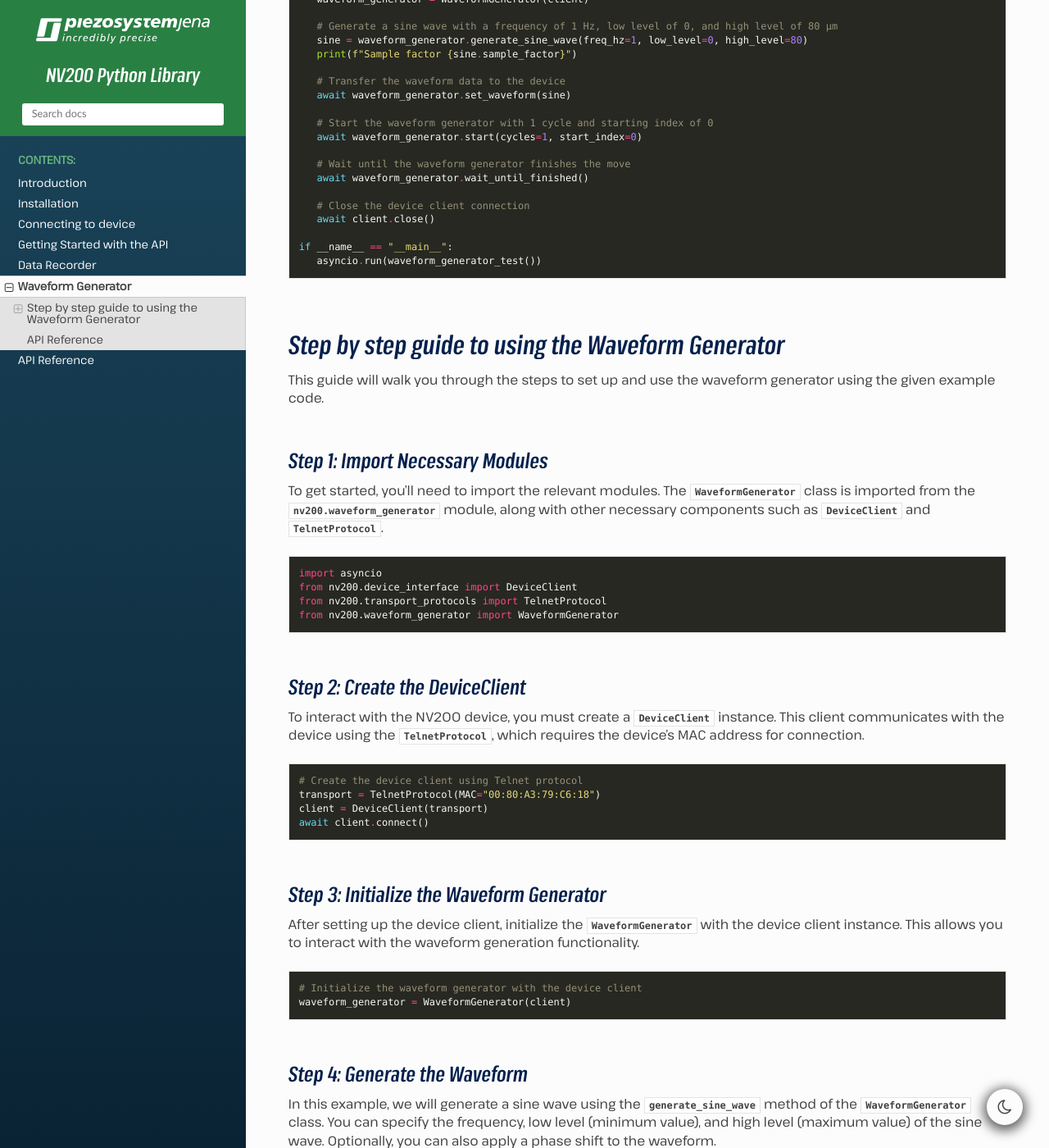
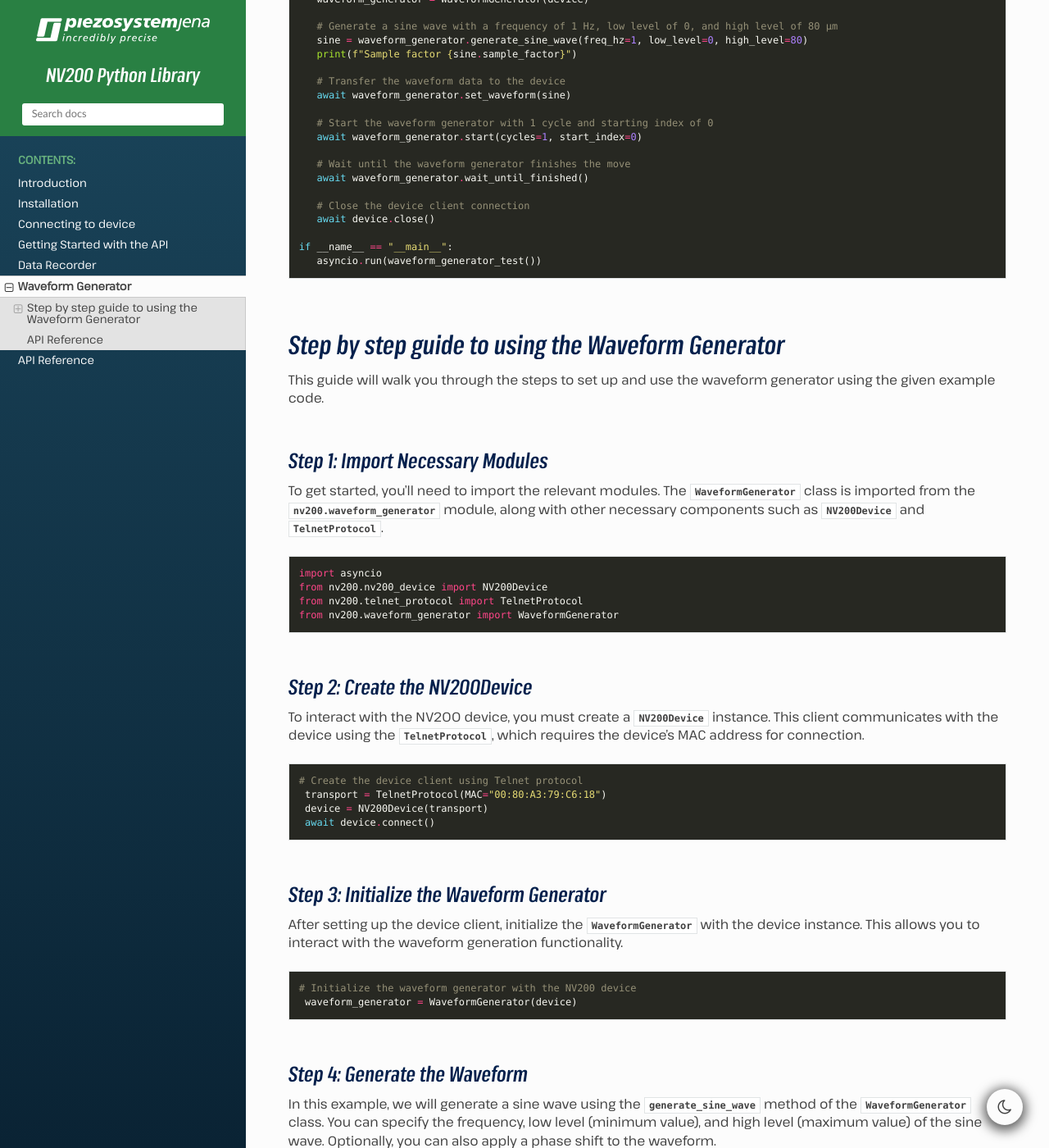
Before and after one commit to piezosystemjena/nv200-python-lib, a Sphinx documentation site: the page built from doc/waveform_generator.rst, in a window 1280 px wide and 1400 px high, scrolled down 606 px. Shown: the whole window at 82% size. Built offline with Sphinx 7.4.7 and the Read the Docs theme 3.1.0, drawn with Linux system fonts in a browser that asks for light colours; some of the changed text lies outside the part shown.

Commit message:
Improved and updated documentation

```diff
--- a/doc/getting_started.rst
+++ b/doc/getting_started.rst
@@ -2,7 +2,7 @@
 ==================================
 
 High-Level Device Functions
-^^^^^^^^^^^^^^^^^^^^^^^^^^^^^
+-------------------------------
 
 If you have a properly connected `DeviceClient` instance, you can start using the API of
 the NV200 library. The high-level functions provide a user-friendly interface for common device
@@ -34,7 +34,7 @@
 
 
 Generic Read/Write Methods
-^^^^^^^^^^^^^^^^^^^^^^^^^^^^^
+-----------------------------
 
 These methods offer low-level access to the device's command interface.
 They are useful for advanced users who need direct control or want to access features not
--- a/doc/waveform_generator.rst
+++ b/doc/waveform_generator.rst
@@ -1,5 +1,5 @@
 Waveform Generator
-----------------------------
+=======================
 
 If a device provides waveform generator functionality, such as the NV200 amplifier, you can use the
 :class:`WaveformGenerator <nv200.waveform_generator.WaveformGenerator>` class to access this functionality.
@@ -8,24 +8,24 @@
 can be freely defined by up to 1024 samples.
 
 The following example demonstrates how to use the :mod:`nv200.waveform_generator` module with the
-`DeviceClient` from the `nv200.device_interface`. It covers setting up the `WaveformGenerator`,
+`NV200Device` from the `nv200.nv200_device`. It covers setting up the `WaveformGenerator`,
 generating a sine wave, and starting the waveform generator.
 
 .. code-block:: python
 
    import asyncio
-   from nv200.device_interface import DeviceClient
-   from nv200.transport_protocols import TelnetProtocol
+   from nv200.nv200_device import NV200Device
+   from nv200.telnet_protocol import TelnetProtocol
    from nv200.waveform_generator import WaveformGenerator
 
    async def waveform_generator_test():
       # Create the device client using Telnet protocol
       transport = TelnetProtocol(MAC="00:80:A3:79:C6:18")
-      client = DeviceClient(transport)
-      await client.connect()
+      device = NV200Device(transport)
+      await device.connect()
 
-      # Initialize the waveform generator with the device client
-      waveform_generator = WaveformGenerator(client)
+      # Initialize the waveform generator with the NV200 device
+      waveform_generator = WaveformGenerator(device)
 
       # Generate a sine wave with a frequency of 1 Hz, low level of 0, and high level of 80 µm
       sine = waveform_generator.generate_sine_wave(freq_hz=1, low_level=0, high_level=80)
@@ -41,13 +41,13 @@
       await waveform_generator.wait_until_finished()
 
       # Close the device client connection
-      await client.close()
+      await device.close()
 
    if __name__ == "__main__":
       asyncio.run(waveform_generator_test())
 
 Step by step guide to using the Waveform Generator
-==================================================
+-----------------------------------------------------
 
 This guide will walk you through the steps to set up and use the waveform generator using the given
 example code.
@@ -57,42 +57,42 @@
 
 To get started, you'll need to import the relevant modules.
 The `WaveformGenerator` class is imported from the `nv200.waveform_generator` module,
-along with other necessary components such as `DeviceClient` and `TelnetProtocol`.
+along with other necessary components such as `NV200Device` and `TelnetProtocol`.
 
 .. code-block:: python
 
    import asyncio
-   from nv200.device_interface import DeviceClient
-   from nv200.transport_protocols import TelnetProtocol
+   from nv200.nv200_device import NV200Device
+   from nv200.telnet_protocol import TelnetProtocol
    from nv200.waveform_generator import WaveformGenerator
 
 
-Step 2: Create the DeviceClient
+Step 2: Create the NV200Device
 ^^^^^^^^^^^^^^^^^^^^^^^^^^^^^^^^^^^^^^^^^^^^^^^^^^^^^^^^^^^^^^^^
 
-To interact with the NV200 device, you must create a `DeviceClient`
+To interact with the NV200 device, you must create a `NV200Device`
 instance. This client communicates with the device using the `TelnetProtocol`,
 which requires the device's MAC address for connection.
 
 .. code-block:: python
 
    # Create the device client using Telnet protocol
-   transport = TelnetProtocol(MAC="00:80:A3:79:C6:18")
-   client = DeviceClient(transport)
-   await client.connect()
+    transport = TelnetProtocol(MAC="00:80:A3:79:C6:18")
+    device = NV200Device(transport)
+    await device.connect()
 
 
 Step 3: Initialize the Waveform Generator
 ^^^^^^^^^^^^^^^^^^^^^^^^^^^^^^^^^^^^^^^^^^^^^^^^^^^^^^^^^^^^^^^^
 
 After setting up the device client, initialize the `WaveformGenerator` with the
-device client instance. This allows you to interact with the waveform generation
+device instance. This allows you to interact with the waveform generation
 functionality.
 
 .. code-block:: python
 
-   # Initialize the waveform generator with the device client
-   waveform_generator = WaveformGenerator(client)
+   # Initialize the waveform generator with the NV200 device
+    waveform_generator = WaveformGenerator(device)
 
 
 Step 4: Generate the Waveform
@@ -154,7 +154,7 @@
    # Wait until the waveform generator finishes the move
    await waveform_generator.wait_until_finished()
 
-Step 8: Close the Device Client Connection
+Step 8: Close the Device Connection
 ^^^^^^^^^^^^^^^^^^^^^^^^^^^^^^^^^^^^^^^^^^^^^^^^^^^^^^^^^^^^^^^^
 
 Once the waveform has finished executing, it is good practice to close the connection
@@ -163,12 +163,11 @@
 .. code-block:: python
 
    # Close the device client connection
-   await client.close()
+   await device.close()
 
 
 API Reference
-==============
+--------------
 .. automodule:: nv200.waveform_generator
    :members:
    :show-inheritance:
-   :undoc-members:
```
Also changed, not shown: doc/api.rst (+62 -21 lines), doc/connecting.rst (+41 -37 lines), doc/data_recorder.rst (+14 -14 lines), doc/installation.rst (+8 -8 lines).
